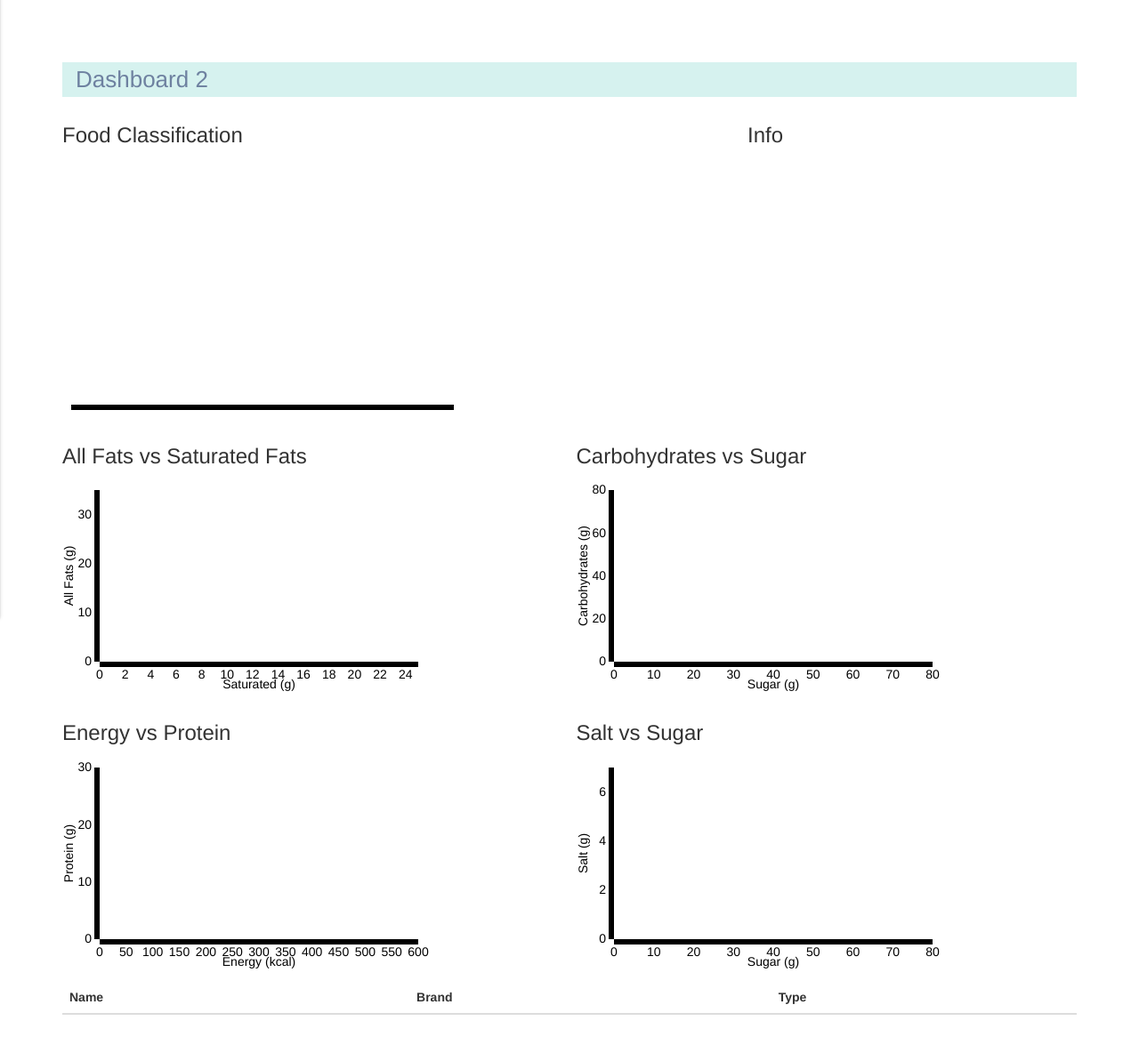
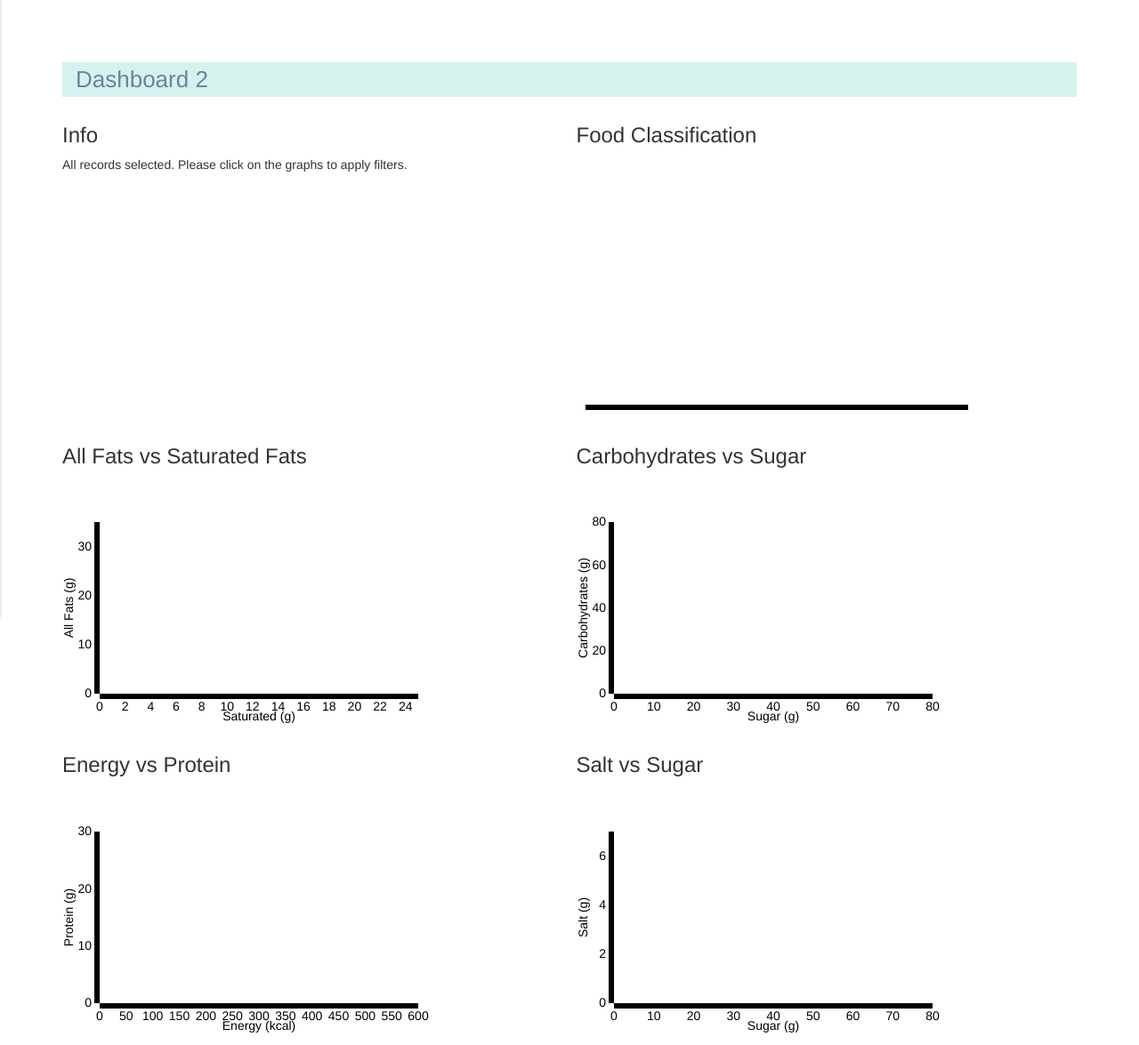
Before and after one commit to abonello/food_nutrition, a Flask app: page /dashboard2 in a window 1280 px wide. Shown: the part 166-1341 px from the top of the page at 89% size. Before the commit the page ends 1307 px from the top, so only its background shows below. Run offline with Flask 2, Linux system fonts and the light colour scheme; data that the repository does not hold is empty; some libraries are stand-ins or nearby versions.

Commit message:
Improved filters and reset button (except for food classification row chart).

```diff
--- a/templates/dashboard2.html
+++ b/templates/dashboard2.html
@@ -20,51 +20,60 @@
     </div>
 
     <div class="row">
-        <div class="col col-sm-12 col-md-8">
+        <div class="col col-sm-12 col-md-6">
+            <div id="info">
+                <h3>Info</h3>
+                <div class="dc-data-count"></div>
+            </div>
+        </div>
+        <div class="col col-sm-12 col-md-6">
             <div id="rowChart1">
                 <h3>Food Classification</h3>
-                <!-- <span class="reset" style="display:none;">Range: <span class="filter"></span> | </span>
-                <a class="reset" style="display:none" href="javascript:classRowChart.filterAll(); dc.redrawAll();">reset</a> -->
+                <span class="reset" style="display:none;">Range: <span class="filter"></span> | </span>
+                <!-- <a class="reset" style="display:none" href="javascript:classRowChart.filterAll(); dc.redrawAll();">reset</a> -->
+                <div class="clearfix"></div>
                 <!-- Row Chart will be added here programmatically. -->
             </div>
         </div>
-        <div class="col col-sm-12 col-md-4">
-                <div id="rowChart1">
-                    <h3>Info</h3>
-                    <!-- <span class="reset" style="display:none;">Range: <span class="filter"></span> | </span>
-                    <a class="reset" style="display:none" href="javascript:classRowChart.filterAll(); dc.redrawAll();">reset</a> -->
-                    <!-- Row Chart will be added here programmatically. -->
-                </div>
-            </div>
+        <div class="clearfix"></div>
         <div id="scatterChart1" class="col col-md-6">
             <h3>All Fats vs Saturated Fats</h3>
-            <!-- <span class="reset" style="display:none;">Range: <span class="filter"></span> | </span> -->
-            <!-- <a class="reset" style="display:none" href="javascript:scatterSatFat.filterAll(); dc.redrawAll();">reset</a> -->
+            <a class="reset" style="visibility: hidden;" href="javascript:scatterSatFat.filterAll(); dc.redrawAll();">
+                    <button class="btn btn-primary btn-sm">reset</button></a>
+            <span class="reset" style="visibility: hidden;">Range: <span class="filter"></span></span>
+            <div class="clearfix"></div>
             <!-- Scatter Chart will be added here programmatically. -->
         </div>
         <div id="scatterChart2"  class="col col-md-6">
             <h3>Carbohydrates vs Sugar</h3>
-            <!-- <span class="reset" style="display:none;">Range: <span class="filter"></span> | </span> -->
-            <!-- <a class="reset" style="display:none" href="javascript:scatterSugCarb.filterAll(); dc.redrawAll();">reset</a> -->
+            <a class="reset" style="visibility: hidden;" href="javascript:scatterSugCarb.filterAll(); dc.redrawAll();">
+                    <button class="btn btn-primary btn-sm">reset</button></a>
+            <span class="reset" style="visibility: hidden;">Range: <span class="filter"></span></span>
+            <div class="clearfix"></div>
             <!-- Scatter Chart will be added here programmatically. -->
         </div>
+        <div class="clearfix"></div>
         <div class="col col-md-6">
             <div id="scatterChart3">
                 <h3>Energy vs Protein</h3>
-                <!-- <span class="reset" style="display:none;">Range: <span class="filter"></span> | </span> -->
-                <!-- <a class="reset" style="display:none" href="javascript:scatterEnergyProt.filterAll(); dc.redrawAll();">reset</a><br> -->
+                <a class="reset" style="visibility: hidden;" href="javascript:scatterEnergyProt.filterAll(); dc.redrawAll();">
+                        <button class="btn btn-primary btn-sm">reset</button></a>
+                <span class="reset" style="visibility: hidden;">Range: <span class="filter"></span></span>
+                <div class="clearfix"></div>
                 <!-- Scatter Chart will be added here programmatically. -->
             </div>
         </div>
         <div class="col col-md-6">
             <div id="scatterChart4">
                 <h3>Salt vs Sugar</h3>
-                <!-- <span class="reset" style="display:none;">Range: <span class="filter"></span> | </span> -->
-                <!-- <a class="reset" style="display:none" href="javascript:scatterSugSalt.filterAll(); dc.redrawAll();">reset</a> -->
+                <a class="reset" style="visibility: hidden;" href="javascript:scatterSugSalt.filterAll(); dc.redrawAll();">
+                        <button class="btn btn-primary btn-sm">reset</button></a>
+                <span class="reset" style="visibility: hidden;">Range: <span class="filter"></span></span>
+                <div class="clearfix"></div>
                 <!-- Scatter Chart will be added here programmatically. -->
             </div>
         </div>
-
+        <div class="clearfix"></div>
 
         <div class="col col-sm-12">
             <table id="table" class="table table-hover " >
@@ -77,8 +86,19 @@
     <script type="text/javascript" src="./static/vendor/crossfilter.js"></script>
     <script type="text/javascript" src="./static/vendor/dc.js"></script>
     <script>
+        // Utility function
+        function print_filter(filter) {
+            var f=eval(filter);
+            if (typeof(f.length) != "undefined") {}else{}
+            if (typeof(f.top) != "undefined") {f=f.top(Infinity);}else{}
+            if (typeof(f.dimension) != "undefined") {f=f.dimension(function(d) { return "";}).top(Infinity);}else{}
+            console.log(filter+"("+f.length+") = "+JSON.stringify(f).replace("[","[\n\t").replace(/}\,/g,"},\n\t").replace("]","\n]"));
+        }
+
+
         var graphData = {{ data.food_list | safe }}
 
+        // Look for data for Modal
         function dataSearch(data, idToLookFor) {
             for (var i=0; i < data.length; i++) {
                 if (data[i]._id == idToLookFor) {
@@ -86,7 +106,6 @@
                 }
             }
         };
-
 
         function fill(item) {
             thisData = dataSearch(graphData, item.getAttribute("data"));
@@ -107,6 +126,7 @@
         // console.log(graphData);
 
         var facts = crossfilter(graphData);
+        var all = facts.groupAll();
         // Scatter Chart dimensions
         var scatterDimensionSatFat = facts.dimension(function(d) { return [d.saturated, d.fat]; });
         var scatterDimensionSugCarb = facts.dimension(function(d) { return [d.sugar, d.carbohydrates]; });
@@ -114,7 +134,7 @@
         var scatterDimensionEnergyProt = facts.dimension(function(d) { return [d.energy2, d.protein]; });
         var scatterDimensionSugSalt = facts.dimension(function(d) { return [d.sugar, d.salt]; });
         // Row Chart dimension
-        var classDimension = facts.dimension(function(d) { return d.classification });
+        var classDimension = facts.dimension(function(d) { return d.classification; });
         // Table dimension
         var idDimension = facts.dimension(function(d) { return d._id; });
 
@@ -125,7 +145,13 @@
         var scatterGroupSugSalt = scatterDimensionSugSalt.group();
         var classGroup = classDimension.group()
 
-
+        var dataCount = dc.dataCount(".dc-data-count")
+            .dimension(facts)
+            .group(all)
+            .html({
+                some: '<strong>%filter-count</strong> selected out of <strong>%total-count</strong> records. | <a href="javascript:dc.filterAll(); dc.renderAll()"><button class="btn btn-success">Reset All</button></a>',
+                all: 'All records selected. Please click on the graphs to apply filters.'
+            });
 
         // CHARTS
         var scatterSatFat = dc.scatterPlot("#scatterChart1")
@@ -145,6 +171,13 @@
             .colorAccessor(function(d) { return d.value; }) // shows if a dot represents one item or more
             .colors(d3.scale.category20b())
             .symbol("circle") // cross, diamond, circle, square, triangle-down, triangle-up
+            .controlsUseVisibility(true)
+            .filterPrinter(function(filters) {
+                var range = 'From ['+Math.round(filters[0][0][0],0)+', '
+                                    +Math.round(filters[0][0][1],0)+'] to ['
+                                    +Math.round(filters[0][1][0],0)+', '
+                                    +Math.round(filters[0][1][1],0)+']'
+                return range; })
             ;
         scatterSatFat.yAxis().ticks(4);
 
@@ -165,6 +198,13 @@
             .colorAccessor(function(d) { return d.value; }) // shows if a dot represents one item or more
             .colors(d3.scale.category20b())
             .symbol("circle") // cross, diamond, circle, square, triangle-down, triangle-up
+            .controlsUseVisibility(true)
+            .filterPrinter(function(filters) {
+                var range = 'From ['+Math.round(filters[0][0][0],0)+', '
+                                    +Math.round(filters[0][0][1],0)+'] to ['
+                                    +Math.round(filters[0][1][0],0)+', '
+                                    +Math.round(filters[0][1][1],0)+']'
+                return range; })
             ;
         scatterSugCarb.yAxis().ticks(4);
 
@@ -186,6 +226,13 @@
             .colorAccessor(function(d) { return d.value; }) // shows if a dot represents one item or more
             .colors(d3.scale.category20b())
             .symbol("circle") // cross, diamond, circle, square, triangle-down, triangle-up
+            .controlsUseVisibility(true)
+            .filterPrinter(function(filters) {
+                var range = 'From ['+Math.round(filters[0][0][0],0)+', '
+                                    +Math.round(filters[0][0][1],0)+'] to ['
+                                    +Math.round(filters[0][1][0],0)+', '
+                                    +Math.round(filters[0][1][1],0)+']'
+                return range; })
             ;
         scatterEnergyProt.yAxis().ticks(4);
 
@@ -203,15 +250,21 @@
             .renderVerticalGridLines(true)
             .symbolSize(10)
             .clipPadding(22)
-            .colorAccessor(function(d) { return d.value; }) // shows if a dot represents one item or more
-            .colors(d3.scale.category20b())
+            // .colorAccessor(function(d) { return d.value; }) // shows if a dot represents one item or more
+            // .colors(d3.scale.category20b())
             .symbol("circle") // cross, diamond, circle, square, triangle-down, triangle-up
+            .controlsUseVisibility(true)
+            .filterPrinter(function(filters) {
+                var range = 'From ['+Math.round(filters[0][0][0],0)+', '
+                                    +Math.round(filters[0][0][1],0)+'] to ['
+                                    +Math.round(filters[0][1][0],0)+', '
+                                    +Math.round(filters[0][1][1],0)+']'
+                return range; })
             ;
         scatterSugSalt.yAxis().ticks(4);
 
 
-
-        var classRowChart = dc.rowChart('#rowChart1') /* dc.rowChart('#day-of-week-chart', 'chartGroup') */
+        var classRowChart = dc.rowChart('#rowChart1')
             .width(450)
             .height(300)
             .margins({top: 20, left: 10, right: 10, bottom: 20})
@@ -219,24 +272,22 @@
             .dimension(classDimension)
             .title(function (d) {
                 return d.value;
-            })
+                })
             .elasticX(true)
             .xAxis().ticks(4)
             ;
-
-
-
 
         var dataTable = dc.dataTable("#table")
             .width(1360)
             .height(300)
             .dimension(idDimension)
             .group(function(d) { return d; })
-            .columns([  {label:'Name', format: function(d) {
-                        return "<a href='#' data-target='#displayModal' data-toggle='modal' data="+d._id+" onclick='fill(this)'>"+d.name+"</a>"; }},
-                        {label:'Brand', format: function(d) { return d.brand; }},
-                        {label:'Type', format: function(d) { return d.classification; }}
-                    ])
+            .columns([
+                {label:'Name', format: function(d) {
+                    return "<a href='#' data-target='#displayModal' data-toggle='modal' data="+d._id+" onclick='fill(this)'>"+d.name+"</a>"; }},
+                {label:'Brand', format: function(d) { return d.brand; }},
+                {label:'Type', format: function(d) { return d.classification; }}
+                ])
             ;
 
 
```
